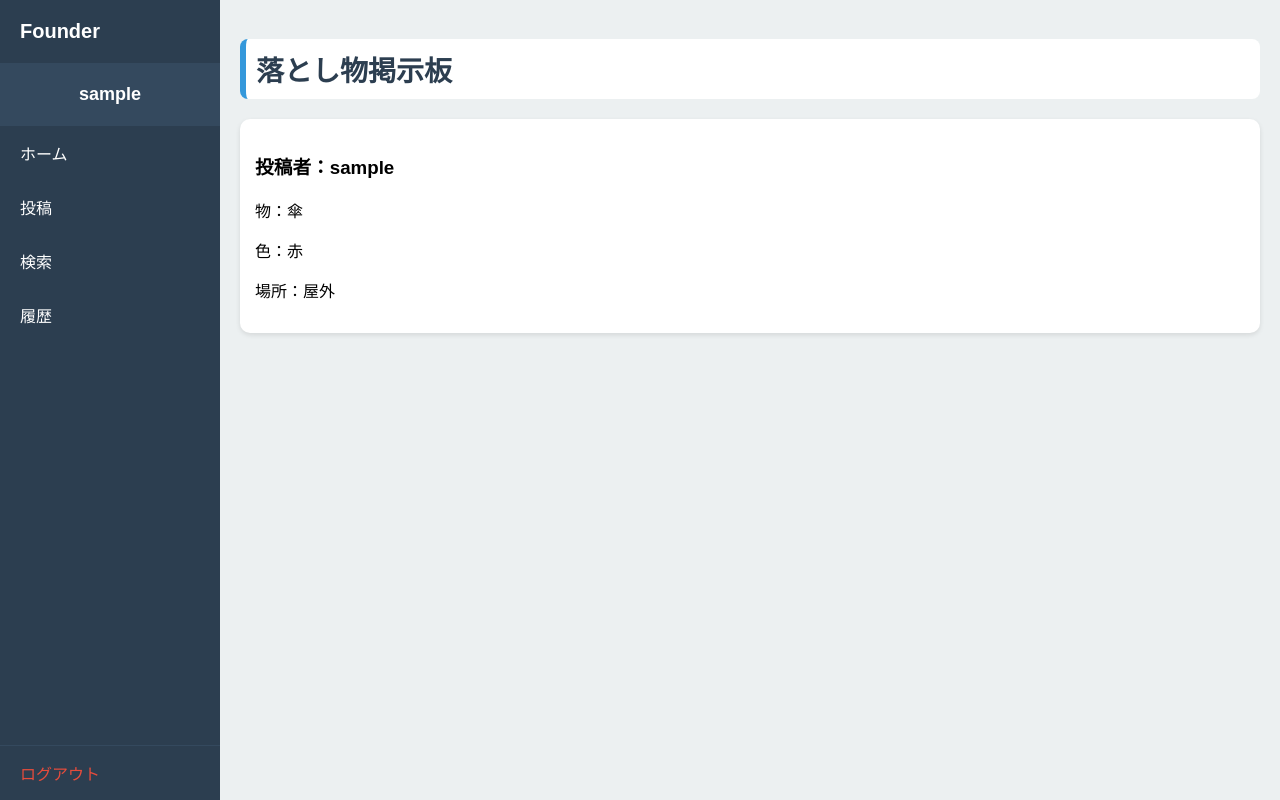
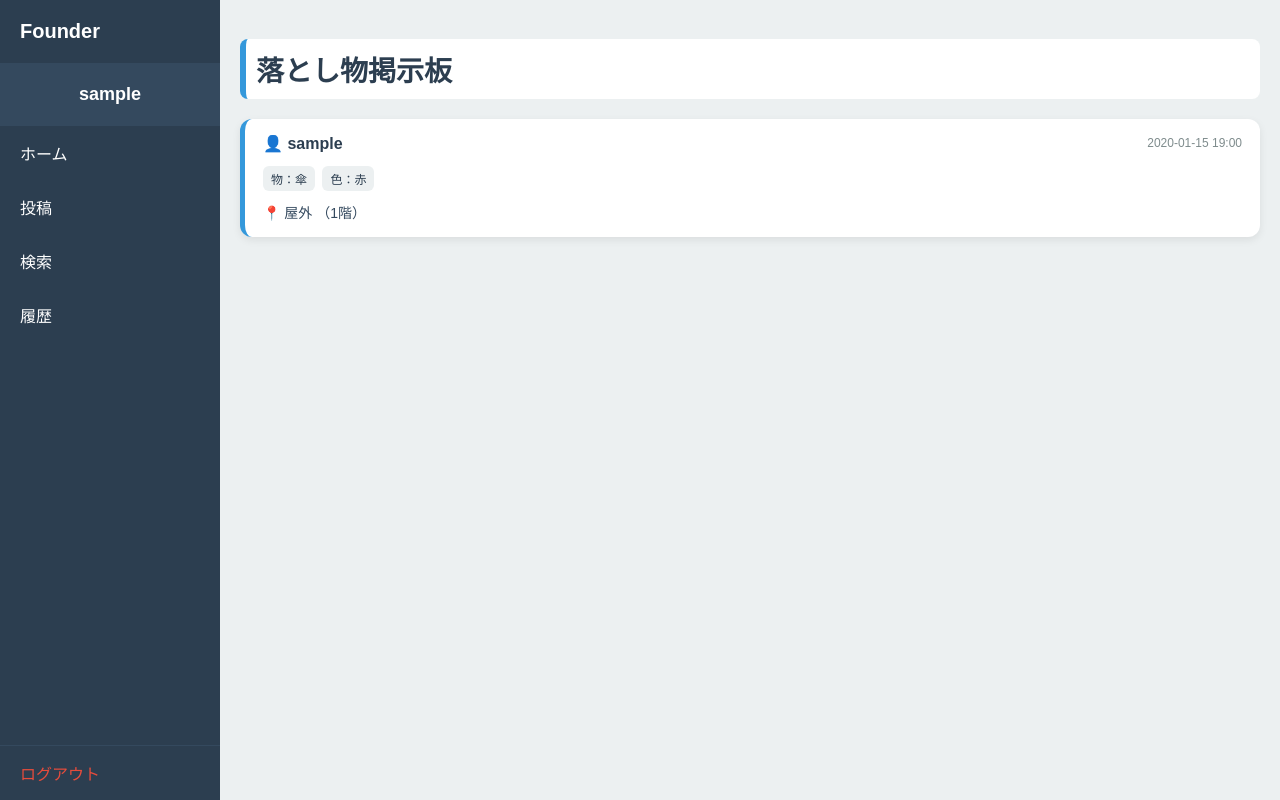
Before and after one commit to al24057/Lost_found-System, a Django app: page / in a window 1280 px wide. Run offline with Django 5.2, Linux system fonts and the light colour scheme; a user stored in the database is signed in; tables that the repository leaves empty hold one stand-in row (values such as "Sample post").

Commit message:
Update post_design

```diff
--- a/Lost_found_System/static/Lost_found_Web/homes.css
+++ b/Lost_found_System/static/Lost_found_Web/homes.css
@@ -96,16 +96,63 @@ body {
 /* 投稿カード */
 .post {
   background: white;
-  padding: 15px;
+  padding: 15px 18px;
   margin-bottom: 15px;
-  border-radius: 10px;
-  box-shadow: 0 2px 5px rgba(0,0,0,0.1);
+  border-radius: 12px;
+  box-shadow: 0 3px 8px rgba(0,0,0,0.08);
   cursor: pointer;
-  transition: transform 0.2s;
+  transition: all 0.2s ease;
+  border-left: 5px solid #3498db;
 }
 
 .post:hover {
-  transform: scale(1.02);
+  transform: translateY(-3px);
+}
+
+.post-header {
+  display: flex;
+  justify-content: space-between;
+  align-items: center;
+  margin-bottom: 10px;
+}
+
+.post-user {
+  font-weight: bold;
+  color: #2c3e50;
+}
+
+.post-time {
+  font-size: 12px;
+  color: #7f8c8d;
+}
+
+/* 本文 */
+.post-body {
+  display: flex;
+  flex-direction: column;
+}
+
+/* タグエリア */
+.post-tags {
+  margin-bottom: 6px;
+}
+
+/* タグ */
+.tag {
+  display: inline-block;
+  background: #ecf0f1;
+  padding: 4px 8px;
+  margin: 3px 3px 0 0;
+  border-radius: 6px;
+  font-size: 12px;
+  color: #2c3e50;
+}
+
+/* 場所 */
+.post-location {
+  font-size: 14px;
+  color: #34495e;
+  margin: 5px 0 0 0;
 }
 
 /* モーダル */
--- a/Lost_found_System/templates/Lost_found_Web/index.html
+++ b/Lost_found_System/templates/Lost_found_Web/index.html
@@ -32,12 +32,27 @@
     <h1 class="board-title">落とし物掲示板</h1>
     {% for post in posts %}
     <div class="post" onclick="openConfirm('{% url 'Lost_found_Web:detail' post.id %}')">
+      <div class="post-header">
+        <span class="post-user">👤 {{ post.user.username }}</span>
+        <span class="post-time">{{ post.created_at|date:"Y-m-d H:i" }}</span>
+      </div>
 
-      <h3>投稿者：{{ post.user.username }}</h3>
+      <div class="post-body">
 
-      <p>物：{{ post.get_item_display }}</p>
-      <p>色：{{ post.get_color_display }}</p>
-      <p>場所：{{ post.get_location_display }}</p>
+        <div class="post-tags">
+          <span class="tag">物：{{ post.get_item_display }}</span>
+          <span class="tag">色：{{ post.get_color_display }}</span>
+        </div>
+
+        <!-- 場所 -->
+        <p class="post-location">
+          📍 {{ post.get_location_display }}
+          {% if post.floor %}
+            （{{ post.get_floor_display }}）
+          {% endif %}
+        </p>
+
+      </div>
 
     </div>
   {% endfor %}
```
Also changed, not shown: Lost_found_System/media/lost_items/test16_img.jpg (deleted), Lost_found_System/media/lost_items/test3_img.jpg (deleted).
